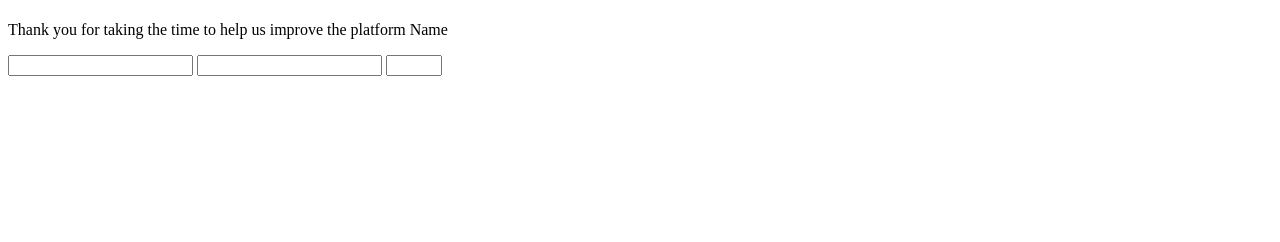
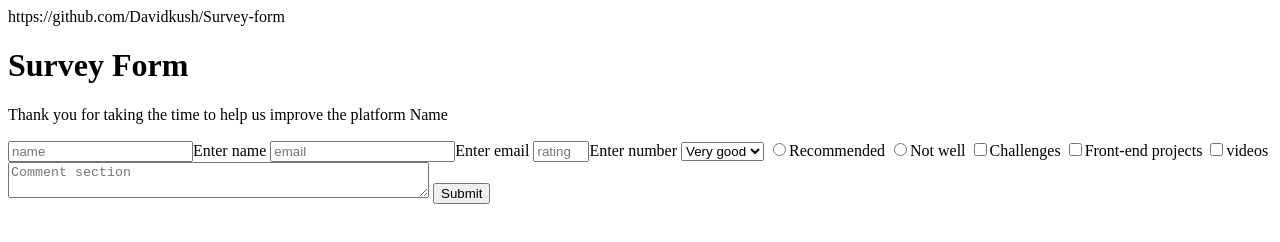
Before and after one commit to Davidkush/Survey-form, a plain HTML site: page index.html in a window 1280 px wide. Drawn offline with Linux system fonts and the light colour scheme.

Commit message:
final submission

```diff
--- a/index.html
+++ b/index.html
@@ -1,15 +1,32 @@
 <!DOCTYPE html>
 <html>
-  <head> </head>
+  <head>https://github.com/Davidkush/Survey-form</head>
   <body>
-    <h1 id="title"></h1>
+    <h1 id="title">Survey Form</h1>
     <p id="description">
       Thank you for taking the time to help us improve the platform Name
     </p>
     <form id="survey-form">
-      <input type="text" id="name" />
-      <input type="email" id="email" />
-      <input type="number" id="number" min="0" max="10" />
+      <label id="name-label"><input type="text" required id="name" placeholder="name">Enter name</input></label>
+     <label id="email-label"><input type="email" id="email" required placeholder="email">Enter email</input></label>
+     <label id="number-label">
+      <input type="number" id="number" min="0" max="10" placeholder="rating">Enter number</input></label>
+     <select id="dropdown">
+       <option value="Very good">Very good</option>
+       <option value="good">Good</option>
+
+     </select>
+     <input type="radio" name="options" value="Recommended">Recommended</input>
+      <input type="radio" name="options"value="Not well">Not well</input>
+
+      <input type="checkbox" value="Challenges">Challenges</input>
+       <input type="checkbox" value="Front-end projects">Front-end projects</input>
+        <input type="checkbox" value="videos">videos</input>
+
+      <textarea placeholder="Comment section" cols="50" row="4" name="Comment section"></textarea>
+
+      <button type="submit" value="Submit" id="submit">Submit</button>
     </form>
+
   </body>
 </html>
```
